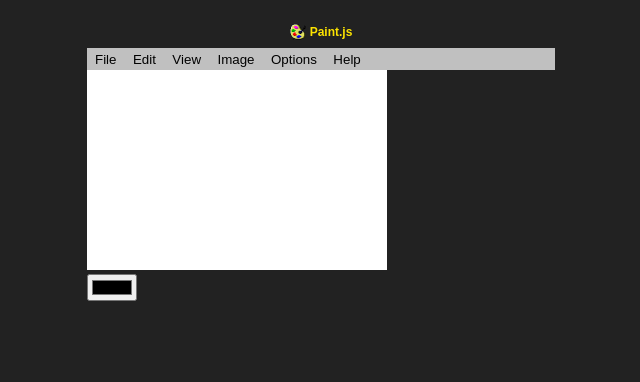
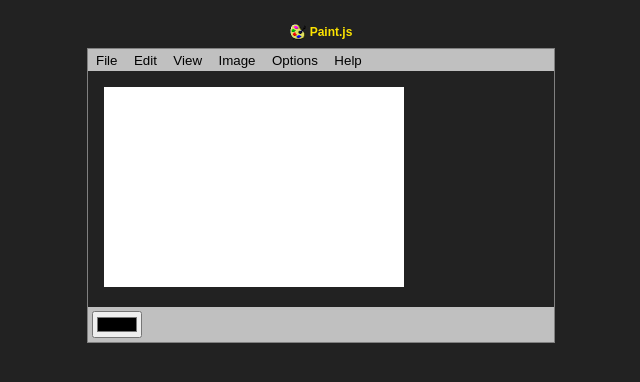
Before and after one commit to Tres-zE/Paint.js, a plain HTML site: page index.html in a window 1280 px wide. Shown: the whole page, without its empty margins (319-959 px from the left). Drawn offline with Linux system fonts and the light colour scheme.

Commit message:
agregamos js

```diff
--- a/index.html
+++ b/index.html
@@ -10,6 +10,7 @@
   <body>
     <h1><img src="./icon.png" alt="Paint js" /> Paint.js</h1>
 
+    <div id="container">
       <header>
         <button>File</button>
         <button>Edit</button>
@@ -26,5 +27,6 @@
       <footer>
         <input type="color" id="colorPicker" value="#000000" />
       </footer>
+    </div>
   </body>
 </html>
--- a/main.js
+++ b/main.js
@@ -1,2 +1,43 @@
+//constants
+const MODES = {
+  DRAW: "draw",
+  ERASE: "erase",
+  RECTANGLE: "rectangle",
+  ELLIPSE: "ellipse",
+  PICKER: "picker",
+};
+//utilities
 const $ = (el) => document.querySelector(el);
 const $$ = (els) => document.querySelectorAll(els);
+
+//elements
+const $canvas = "#canvas"; //DOM element for canvas
+const ctx = $canvas.getContext("2d"); //canvas context
+
+//state
+let isDrawing = false; //flag to track drawing state
+let startX, startY;
+let lastX = 0; //last x position
+let lastY = 0; //last y position
+let mode = MODES.DRAW; //current mode
+
+//event listeners
+$canvas.addEventListener("mousedown", startDrawing);
+$canvas.addEventListener("mousemove", draw);
+$canvas.addEventListener("mouseup", stopDrawing);
+$canvas.addEventListener("mouseleave", stopDrawing);
+
+//methods
+function startDrawing(e) {
+  isDrawing = true;
+
+  const { offsetX, offsetY } = e;
+
+  //guardar coordenadas iniciales 'Destructuracion'
+  [startX, startY] = [offsetX, offsetY];
+  [lastX, lastY] = [offsetX, offsetY];
+}
+
+function draw(e) {}
+
+function stopDrawing(e) {}
--- a/style.css
+++ b/style.css
@@ -40,8 +40,22 @@ header {
     border: 0;
     background: transparent;
 
+    /* botones estilo 3d windows */
     &:hover {
       box-shadow: 1px 1px black, inset -1px -1px gray, inset 1px 1px white;
     }
   }
 }
+
+main {
+  padding: 16px;
+}
+
+footer {
+  background: silver;
+  padding: 4px;
+}
+
+#container {
+  border: 1px solid #808080;
+}
```
Also changed, not shown: 1 other file. Lines whose indentation alone changed are shown as unchanged.
